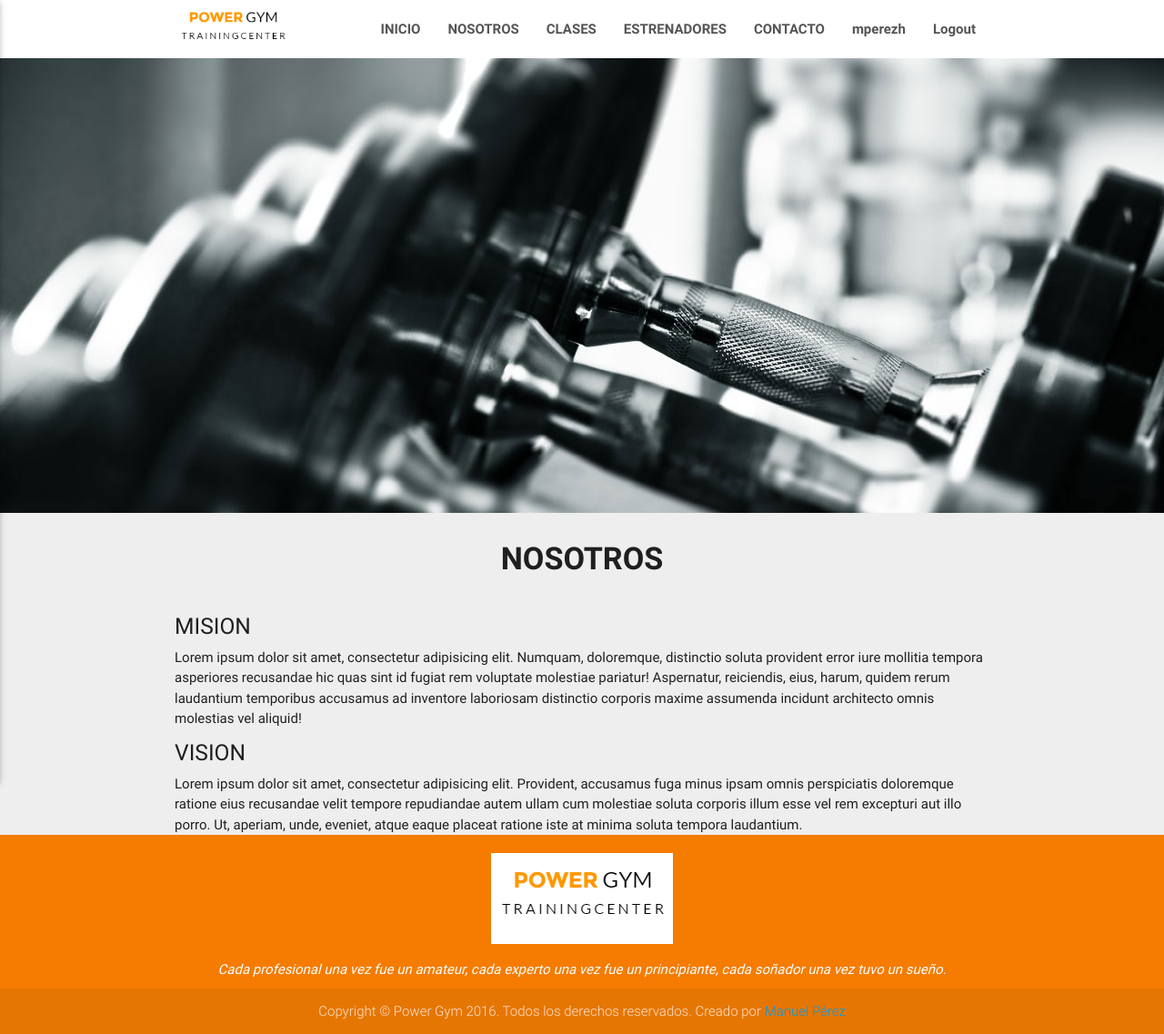
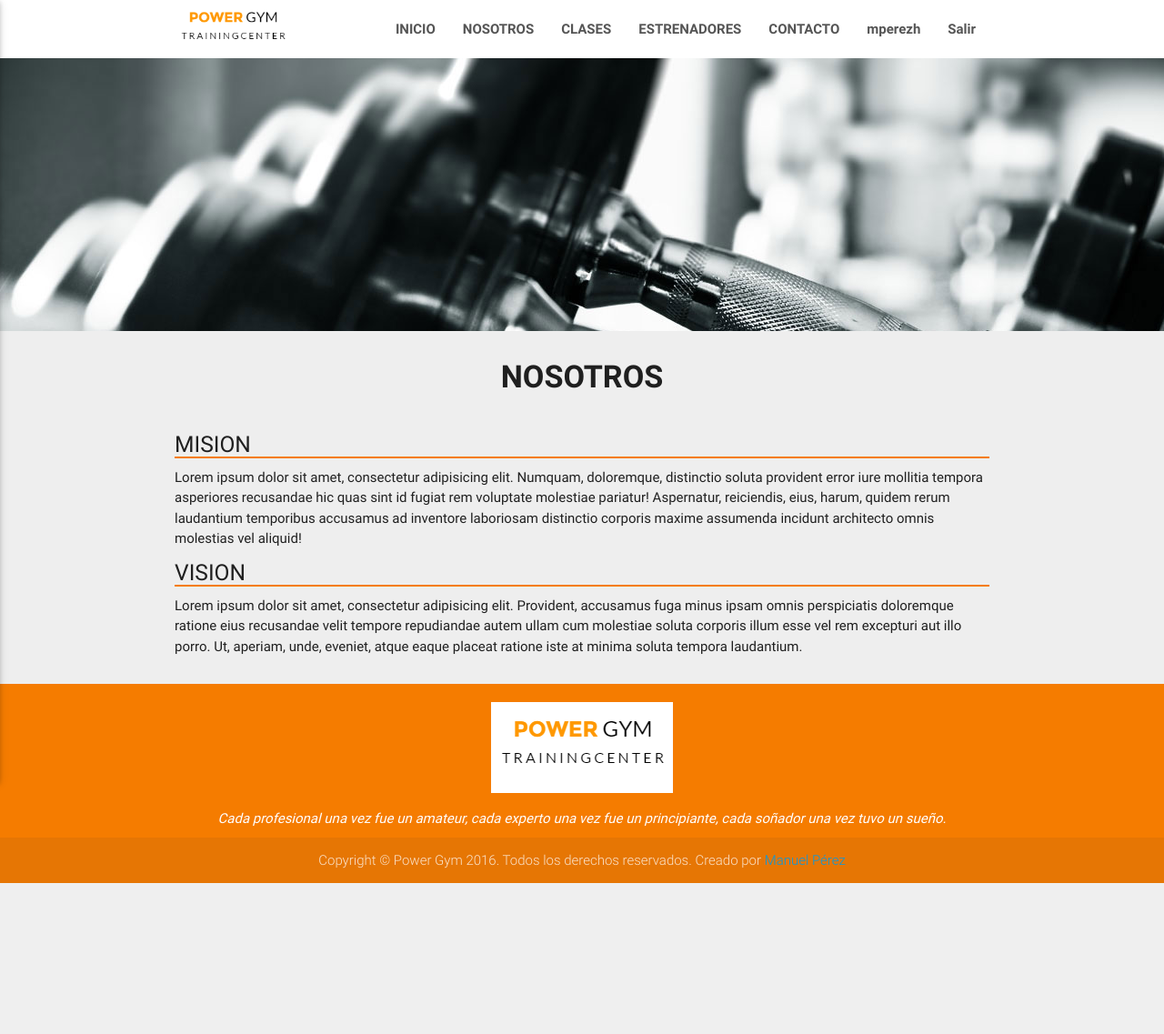
Before and after one commit to mperezh/BD, a Django app: page /about/ in a window 1280 px wide. Shown: the whole page at 91% size. After the commit the page ends 971 px from the top, so only its background shows below. Run offline with Django 3.2, Linux system fonts and the light colour scheme; a user stored in the database is signed in; data comes from the database, SQL or seed files in the repository.

Commit message:
logout and about page

```diff
--- a/accounts/urls.py
+++ b/accounts/urls.py
@@ -6,7 +6,7 @@ urlpatterns = [
 
     url(r'^$', views.index_view, name='accounts.index'),
     url(r'^login/$', views.login_view, name='accounts.login'),
-    url(r'^logout/$', views.login_view, name='accounts.logout'),
+    url(r'^logout/$', views.logout_view, name='accounts.logout'),
     url(r'^registro/$', views.registro_usuario_view, name='accounts.registro'),
     url(r'gracias/(?P<username>[\w]+)/$', views.gracias_view, name='accounts.gracias'),
 
--- a/home/templates/base.html
+++ b/home/templates/base.html
@@ -40,7 +40,7 @@
         <li><a href="contact">CONTACTO</a></li>
         {% if user.is_authenticated %}
           <li><a href="{% url 'accounts.index' %}">{{ user.username }}</a></li>
-          <li><a href="{% url 'accounts.logout' %}">Logout</a></li>
+          <li><a href="{% url 'accounts.logout' %}">Salir</a></li>
         {% else %}
           <li><a class="modal-trigger" href="#login"><i class="material-icons">perm_identity</i></a></li>
         {% endif %}
@@ -55,7 +55,7 @@
         <div class="divider"></div>
         {% if user.is_authenticated %}
           <li><a href="{% url 'accounts.index' %}">{{ user.username }}</a></li>
-          <li><a href="{% url 'accounts.logout' %}">Logout</a></li>
+          <li><a href="{% url 'accounts.logout' %}">Salir</a></li>
         {% else %}
           <li><a class="modal-trigger" href="#login"><i class="material-icons left">perm_identity</i>Sign In</a></li>
         {% endif %}
@@ -66,16 +66,17 @@
     <div id="login" class="modal">
       <div class="modal-content">
         <h4><span>Bienvenido.</span> Por favor inicia sesión</h4>
-        <form class="container">
+        <form class="container" method="POST">
+          {% csrf_token %}
           <div class="row">
             <div class="input-field col s12">
               <i class="material-icons prefix">account_box</i>
-              <input id="username" type="text" class="validate">
+              <input type="text" id="username" name="username" class="validate" value="{{ username }}">
               <label for="username">Usuario</label>
             </div>
             <div class="input-field col s12">
               <i class="material-icons prefix">lock</i>
-              <input id="password" type="password" class="validate">
+              <input type="password" name="password" id="password" class="validate">
               <label for="password">Constraseña</label>
             </div>
           </div>
@@ -83,7 +84,7 @@
       </div>
       <div class="modal-footer">
         <a href="admin" class=" modal-action modal-close waves-effect waves-teal btn-flat">Administrador</a>
-        <a href="" class=" modal-action modal-close waves-effect waves-teal btn-flat">Entrar</a>
+        <button type="submit" class="modal-action modal-close waves-effect waves-orange btn-flat">Entrar</button>
       </div>
     </div>
   {% endif %}
--- a/home/templates/home/about.html
+++ b/home/templates/home/about.html
@@ -4,21 +4,21 @@
 
 {% block content %}
     {% load staticfiles %}
-    <section id="parallax">
-      <div class="parallax-container">
-        <div class="parallax">
-          <img src="{% static 'img/gym4.jpg' %}">
+    <section id="about">
+      <div id="parallax">
+        <div class="parallax-container">
+          <div class="parallax">
+            <img src="{% static 'img/gym4.jpg' %}">
+          </div>
         </div>
-      </div>
-    </section>
-
-    <section id="about">
-      <div class="presentacion">
-        <h4>NOSOTROS</h4>
       </div>
 
       <div class="content">
         <div class="container">
+          <div class="presentacion">
+            <h4>NOSOTROS</h4>
+          </div>
+
           <h5>MISION</h5>
           <p>Lorem ipsum dolor sit amet, consectetur adipisicing elit. Numquam, doloremque, distinctio soluta provident error iure mollitia tempora asperiores recusandae hic quas sint id fugiat rem voluptate molestiae pariatur! Aspernatur, reiciendis, eius, harum, quidem rerum laudantium temporibus accusamus ad inventore laboriosam distinctio corporis maxime assumenda incidunt architecto omnis molestias vel aliquid!</p>
           <h5>VISION</h5>
--- a/static/css/styles.css
+++ b/static/css/styles.css
@@ -144,6 +144,19 @@ input:not([type]):focus:not([readonly]), input[type=text]:focus:not([readonly]),
   }
 
 
+  /**********ABOUT PAGE**********/
+  #about #parallax .parallax-container {
+    width: 100%;
+    height: 300px;
+  }
+
+  #about .content {
+    padding-bottom: 2em;
+  }
+    #about .content h5 {
+      border-bottom: 2px solid #F57C00;
+    }
+
   /*SECTION FOOTER*/
   .page-footer {
     margin-top: 0 !important;
```
Also changed, not shown: accounts/views.py (line endings or trailing spaces).
